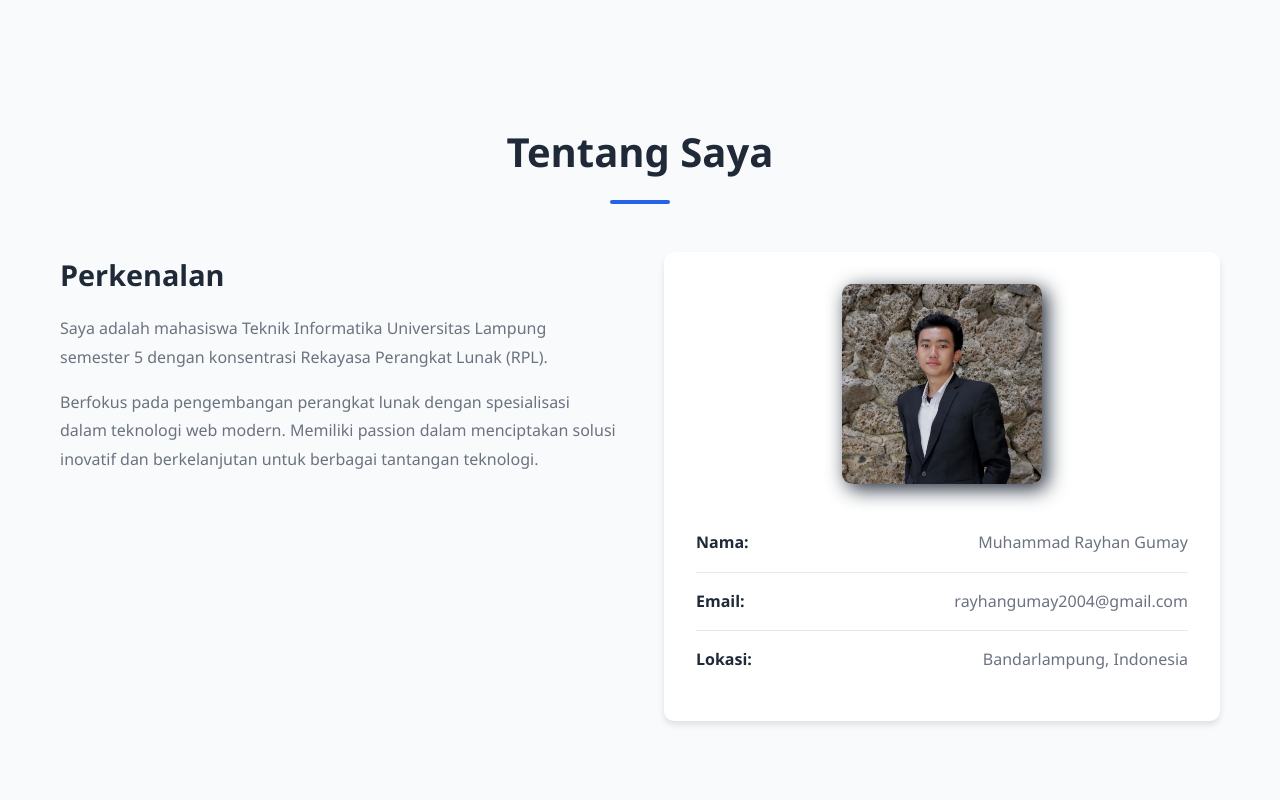
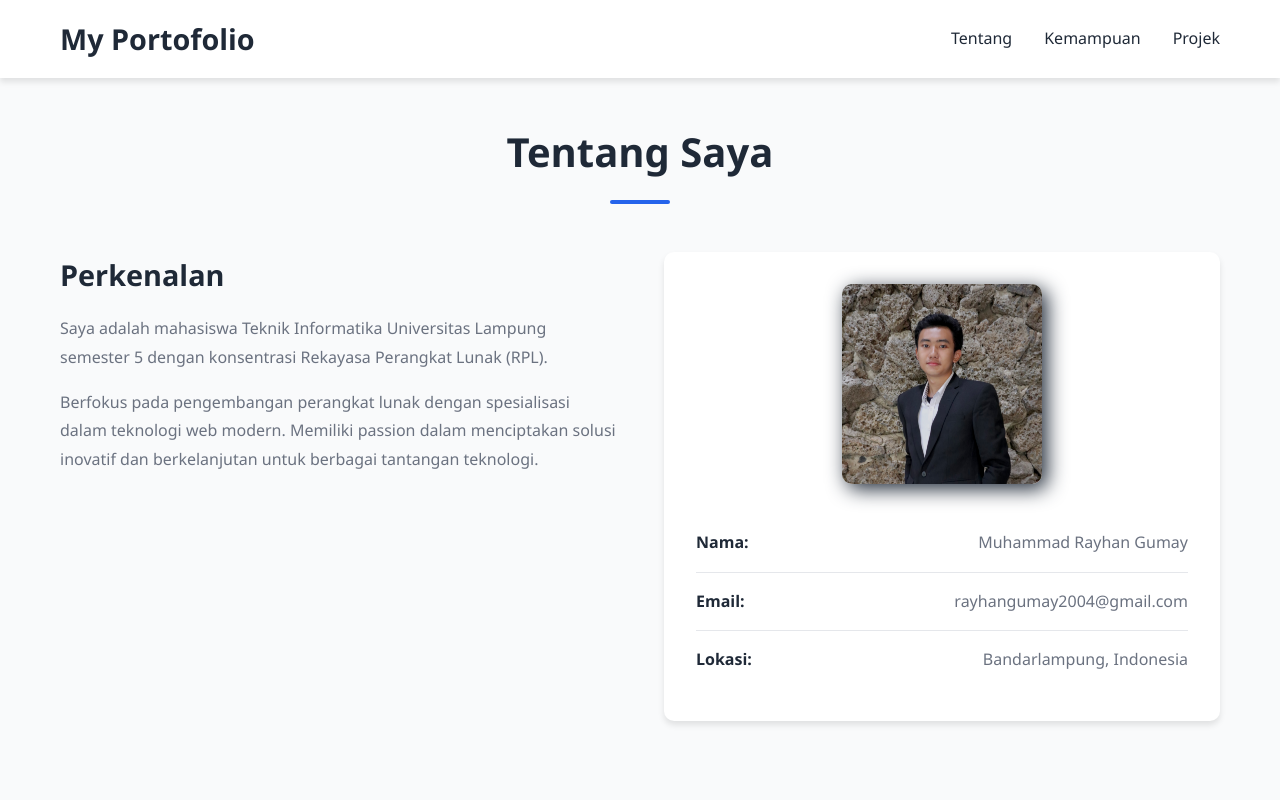
Before and after one commit to raygums/TugasAkhirPPW2, a plain HTML site: page index.html in a window 1280 px wide. Shown: the top 800 px of the page. Drawn offline with Linux system fonts and the light colour scheme.

Commit message:
modified:   index.html 	modified:   style.css

```diff
--- a/index.html
+++ b/index.html
@@ -8,6 +8,19 @@
 </head>
 
 <body>
+    <header class="navbar">
+        <div class="container">
+            <div class="nav-brand">
+                <h1>My Portofolio</h1>
+            </div>
+            <nav class="nav-menu">
+                <a href="#about" class="nav-link">Tentang</a>
+                <a href="#skills" class="nav-link">Kemampuan</a>
+                <a href="#projects" class="nav-link">Projek</a>
+            </nav>
+        </div>
+    </header>
+
     <section id="about" class="about">
         <div class="container">
             <h2 class="section-title">Tentang Saya</h2>
@@ -132,6 +145,40 @@
         </div>
     </section>
 
+    <section id="contact" class="contact">
+        <div class="container">
+            <h2 class="section-title">Hubungi Saya</h2>
+            <div class="contact-content">
+                <p class="contact-description">
+                    Tertarik untuk berkolaborasi atau punya pertanyaan? Jangan ragu untuk menghubungi saya!
+                </p>
+                <div class="contact-info">
+                    <div class="contact-item">
+                        <div class="contact-icon">📧</div>
+                        <div class="contact-details">
+                            <h3>Email</h3>
+                            <a href="mailto:rayhangumay2004@gmail.com">rayhangumay2004@gmail.com</a>
+                        </div>
+                    </div>
+                    <div class="contact-item">
+                        <div class="contact-icon">📍</div>
+                        <div class="contact-details">
+                            <h3>Lokasi</h3>
+                            <p>Bandarlampung, Indonesia</p>
+                        </div>
+                    </div>
+                    <div class="contact-item">
+                        <div class="contact-icon">💼</div>
+                        <div class="contact-details">
+                            <h3>GitHub</h3>
+                            <a href="https://github.com" target="_blank">github.com/rayhangumay</a>
+                        </div>
+                    </div>
+                </div>
+            </div>
+        </div>
+    </section>
+
     <footer class="footer">
         <div class="container">
             <div class="footer-content">
--- a/style.css
+++ b/style.css
@@ -33,7 +33,68 @@ body {
     padding: 0 20px;
 }
 
-/* Section Styles */
+.navbar {
+    position: fixed;
+    top: 0;
+    left: 0;
+    right: 0;
+    background: var(--bg-white);
+    box-shadow: var(--shadow);
+    z-index: 1000;
+    transition: all 0.3s ease;
+}
+
+.navbar .container {
+    display: flex;
+    justify-content: space-between;
+    align-items: center;
+    padding: 1rem 20px;
+}
+
+.nav-brand h1 {
+    font-size: 1.8rem;
+    color: var(--text-dark);
+    font-weight: 700;
+}
+
+.nav-brand span {
+    color: var(--primary-color);
+}
+
+.nav-menu {
+    display: flex;
+    gap: 2rem;
+    align-items: center;
+}
+
+.nav-link {
+    color: var(--text-dark);
+    text-decoration: none;
+    font-weight: 500;
+    font-size: 1rem;
+    transition: color 0.3s ease;
+    position: relative;
+}
+
+.nav-link::after {
+    content: '';
+    position: absolute;
+    bottom: -5px;
+    left: 0;
+    width: 0;
+    height: 2px;
+    background: var(--primary-color);
+    transition: width 0.3s ease;
+}
+
+.nav-link:hover {
+    color: var(--primary-color);
+}
+
+.nav-link:hover::after {
+    width: 100%;
+}
+
 section {
     padding: 100px 0 80px;
 }
@@ -60,7 +121,6 @@ section:first-of-type {
     border-radius: 2px;
 }
 
-/* About Section */
 .about {
     background: var(--bg-light);
 }
@@ -127,7 +187,6 @@ section:first-of-type {
     color: var(--text-light);
 }
 
-/* Skills Section */
 .skills {
     background: var(--bg-white);
 }
@@ -180,7 +239,6 @@ section:first-of-type {
     transition: width 0.3s ease;
 }
 
-/* Projects Section */
 .projects {
     background: var(--bg-white);
     background: var(--bg-light);
@@ -259,7 +317,6 @@ section:first-of-type {
     font-weight: 500;
 }
 
-/* Footer */
 .footer {
     background: var(--text-dark);
     color: white;
@@ -293,7 +350,6 @@ section:first-of-type {
     color: #fbbf24;
 }
 
-/* Responsive Design */
 @media (max-width: 768px) {
     .nav-menu {
         flex-direction: column;
```
